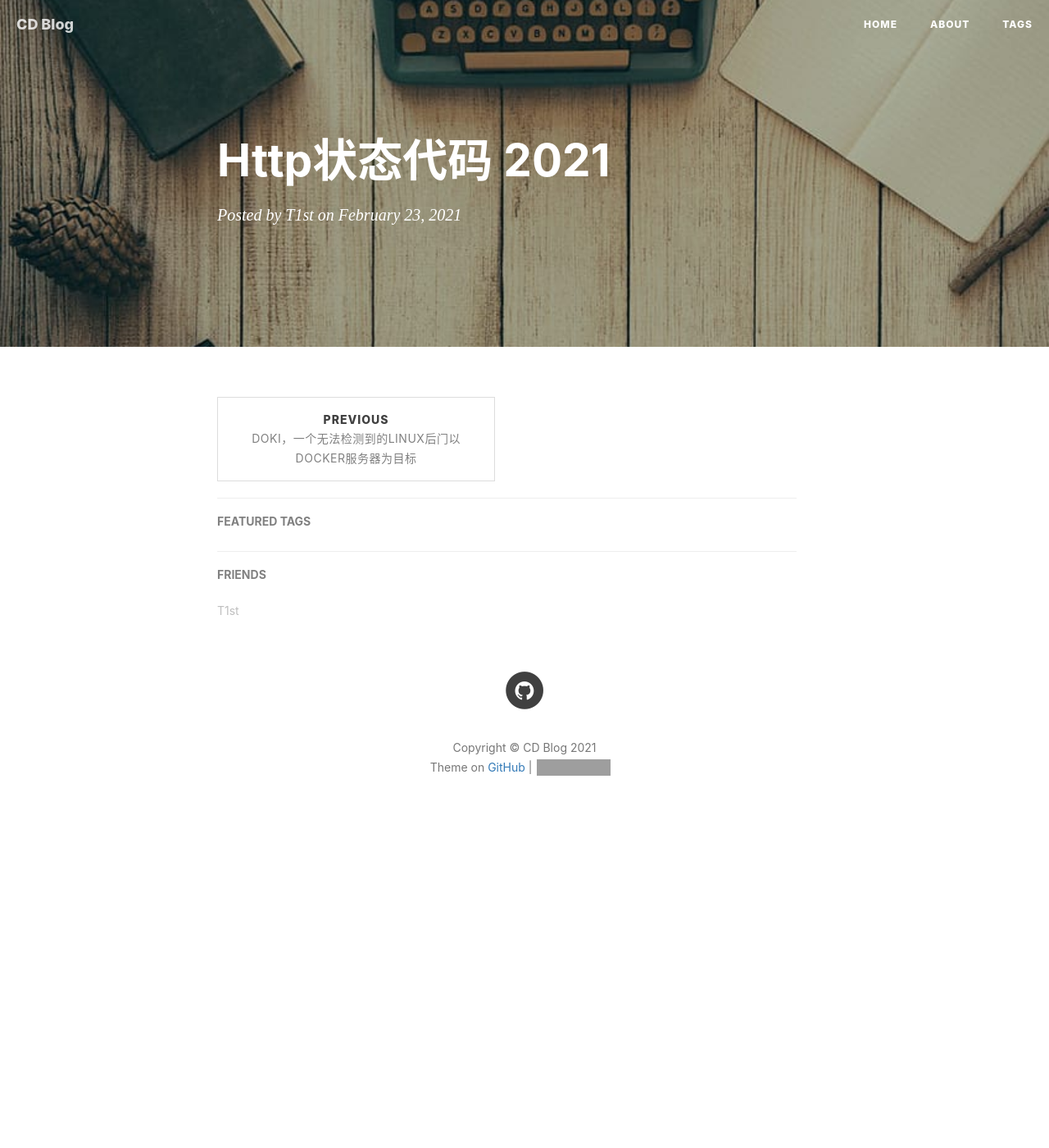
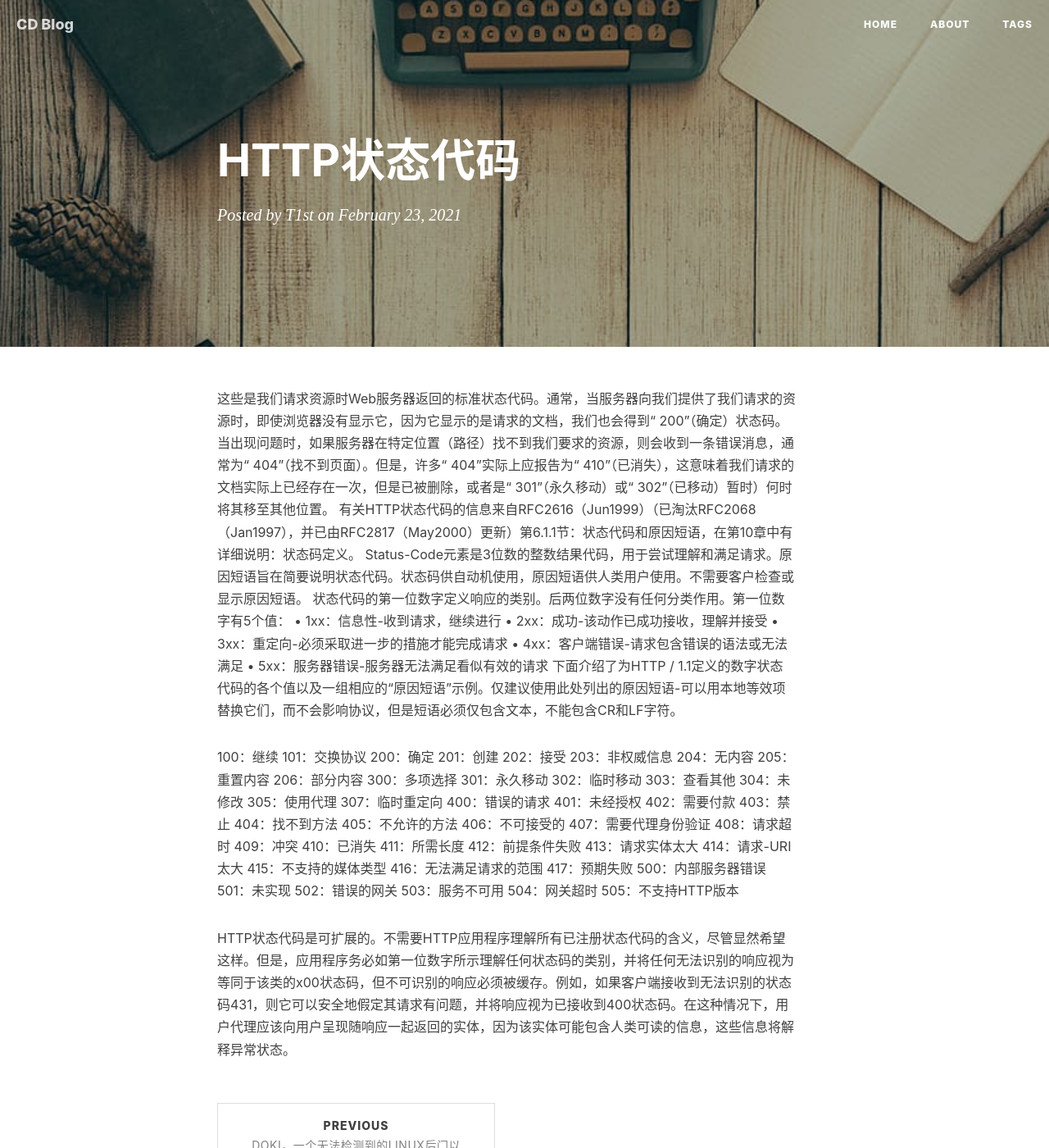
Before and after one commit to 4map/Cn0f1cd.github.io, a Jekyll site: the page built from _posts/2021-2-23-HTTP状态代码-2021.md, in a window 1280 px wide and 1400 px high. Shown: the whole window at 82% size. Built offline with Jekyll 4.4.1, drawn with Linux system fonts in a browser that asks for light colours; nearby versions of some CDN libraries; comment, search, counter and statistics services are not loaded; grey boxes are pictures that could not be loaded.

Commit message:
Update 2021-2-23-HTTP状态代码-2021.md

```diff
--- a/_posts/2021-2-23-HTTP状态代码-2021.md
+++ b/_posts/2021-2-23-HTTP状态代码-2021.md
@@ -1,9 +1,60 @@
 ---
-
 layout:     post
-
-title:
+title:      HTTP状态代码
 date:       2021.2.23
 author:     T1st
+---
+这些是我们请求资源时Web服务器返回的标准状态代码。通常，当服务器向我们提供了我们请求的资源时，即使浏览器没有显示它，因为它显示的是请求的文档，我们也会得到“ 200”（确定）状态码。
+当出现问题时，如果服务器在特定位置（路径）找不到我们要求的资源，则会收到一条错误消息，通常为“ 404”（找不到页面）。但是，许多“ 404”实际上应报告为“ 410”（已消失），这意味着我们请求的文档实际上已经存在一次，但是已被删除，或者是“ 301”（永久移动）或“ 302”（已移动）暂时）何时将其移至其他位置。
+有关HTTP状态代码的信息来自RFC2616（Jun1999）（已淘汰RFC2068（Jan1997），并已由RFC2817（May2000）更新）第6.1.1节：状态代码和原因短语，在第10章中有详细说明：状态码定义。
+Status-Code元素是3位数的整数结果代码，用于尝试理解和满足请求。原因短语旨在简要说明状态代码。状态码供自动机使用，原因短语供人类用户使用。不需要客户检查或显示原因短语。
+状态代码的第一位数字定义响应的类别。后两位数字没有任何分类作用。第一位数字有5个值：
+ • 1xx：信息性-收到请求，继续进行
+ • 2xx：成功-该动作已成功接收，理解并接受
+ • 3xx：重定向-必须采取进一步的措施才能完成请求
+ • 4xx：客户端错误-请求包含错误的语法或无法满足
+ • 5xx：服务器错误-服务器无法满足看似有效的请求
+下面介绍了为HTTP / 1.1定义的数字状态代码的各个值以及一组相应的“原因短语”示例。仅建议使用此处列出的原因短语-可以用本地等效项替换它们，而不会影响协议，但是短语必须仅包含文本，不能包含CR和LF字符。
 
----
+100：继续
+101：交换协议
+200：确定
+201：创建
+202：接受
+203：非权威信息
+204：无内容
+205：重置内容
+206：部分内容
+300：多项选择
+301：永久移动
+302：临时移动
+303：查看其他
+304：未修改
+305：使用代理
+307：临时重定向
+400：错误的请求
+401：未经授权
+402：需要付款
+403：禁止
+404：找不到方法
+405：不允许的方法
+406：不可接受的
+407：需要代理身份验证
+408：请求超时
+409：冲突
+410：已消失
+411：所需长度
+412：前提条件失败
+413：请求实体太大
+414：请求-URI太大
+415：不支持的媒体类型
+416：无法满足请求的范围
+417：预期失败
+500：内部服务器错误
+501：未实现
+502：错误的网关
+503：服务不可用
+504：网关超时
+505：不支持HTTP版本
+
+HTTP状态代码是可扩展的。不需要HTTP应用程序理解所有已注册状态代码的含义，尽管显然希望这样。但是，应用程序务必如第一位数字所示理解任何状态码的类别，并将任何无法识别的响应视为等同于该类的x00状态码，但不可识别的响应必须被缓存。例如，如果客户端接收到无法识别的状态码431，则它可以安全地假定其请求有问题，并将响应视为已接收到400状态码。在这种情况下，用户代理应该向用户呈现随响应一起返回的实体，因为该实体可能包含人类可读的信息，这些信息将解释异常状态。
```
